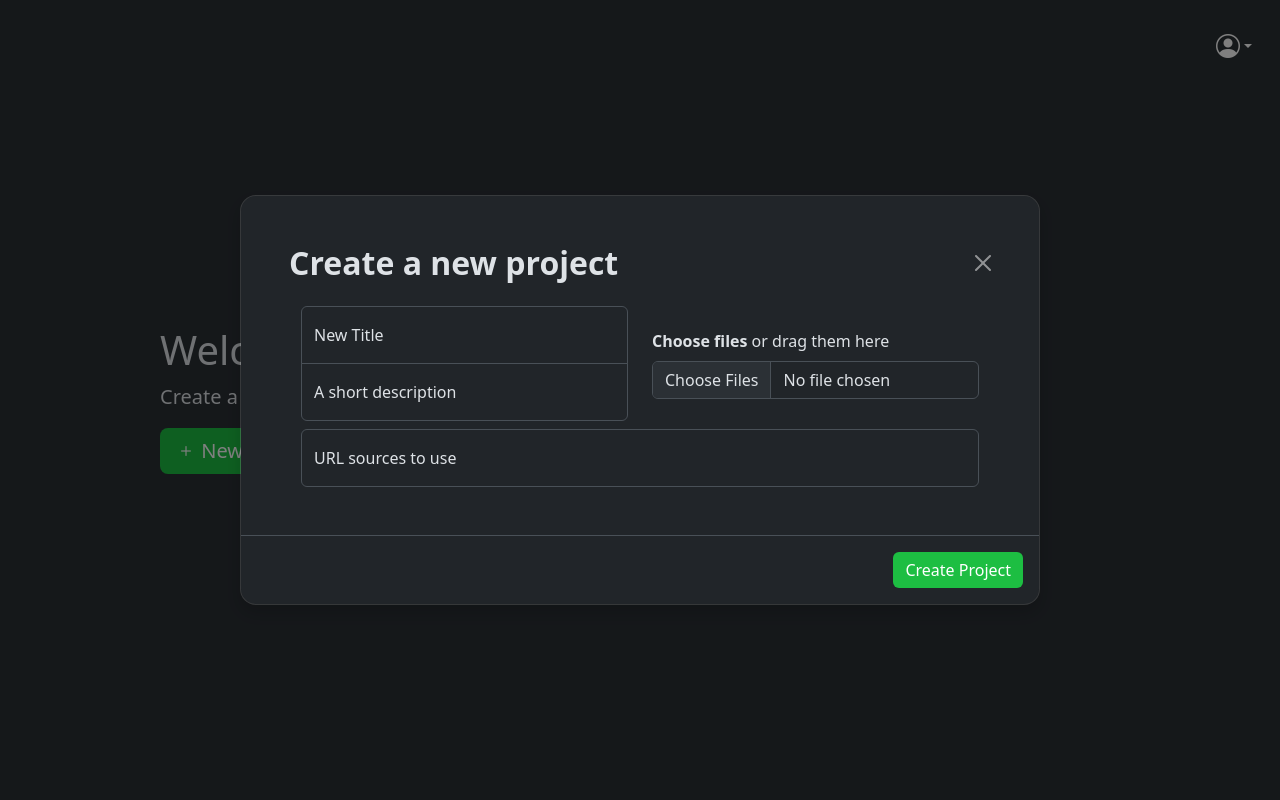
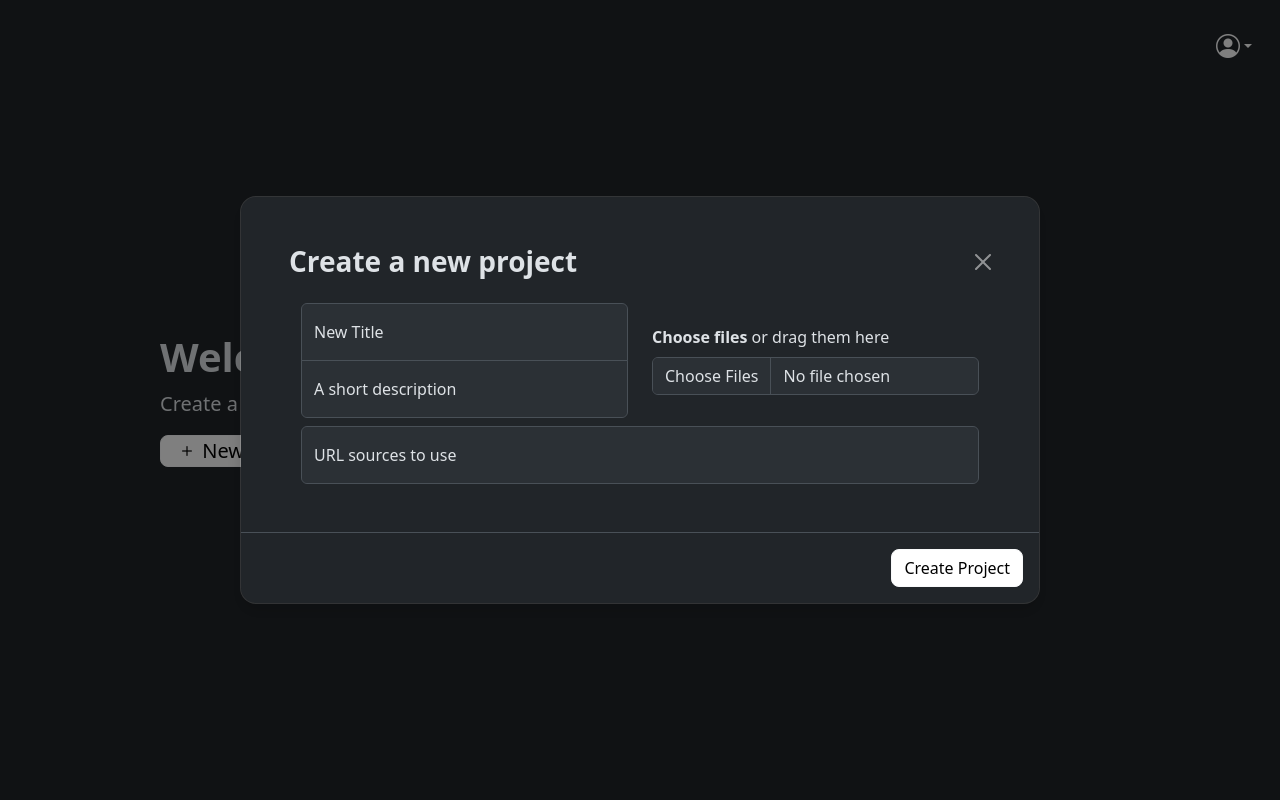
Before and after one commit to ultrabook-org/ultrabook, a Django app: page /home/ in a window 1280 px wide, after a click on "New Project". Run offline with Django 5.2, Linux system fonts and the light colour scheme; the visitor is signed in with stand-in values (Sample User, id 1); data that the repository does not hold is empty.

Commit message:
Major UI Improvements

```diff
--- a/ultrabook_app/static/ultrabook_app/styles.css
+++ b/ultrabook_app/static/ultrabook_app/styles.css
@@ -1,45 +1,6 @@
-:root {
-  --ub-green: #1dbe42;       /* Standard green (Bootstrap's default) */
-  --vivid-ub-green: #1e7e34; /* Saturated green for emphasis */
-  --ub-dark-green: #155724;  /* Darker green for hover/focus */
-  --ub-green-border: #196926; /* Border shade */
-}
-
 html,
 body {
   height: 100%;
-}
-
-.bg-green {
-  background-color: var(--ub-green);
-  border: var(--ub-green-border);
-  transition: 0.25s;
-}
-
-.bg-green:hover {
-  background-color: var(--vivid-ub-green);
-  border: var(--ub-green-border);
-  color: white;
-}
-
-.bg-green:focus {
-  background-color: var(--ub-dark-green);
-  color: white;
-  border: var(--ub-green-border);
-}
-
-.bg-green:hover:focus {
-  background-color: var(--ub-dark-green);
-  color: white;
-  border: var(--ub-green-border);
-}
-
-.green {
-  color: var(--ub-green);
-}
-
-.vivid-green {
-  color: var(--vivid-ub-green);
 }
 
 .large-icon {
@@ -52,12 +13,9 @@ body {
   right: 2.5vh;
 }
 
-#userButton {
-  transition: 0.25s;
-}
-
-#userButton:hover {
-  color: #0d6efd
+#new-project-btn {
+  margin: 0;
+  padding: 0 1.5rem 0 1rem;
 }
 
 .icon-lg {
@@ -86,18 +44,102 @@ body {
   align-items: center;
 }
 
-.card:hover * {
-  color: white;
+.card {
+  transition: 100ms;
+  max-height: 20vh;
 }
 
-.badge {
-  background-color: var(--ub-green);
-  color: black;
-  margin-top: 5px;
-  margin-right: 5px;
+.card:hover {
+  box-shadow: 0 .5rem 1rem rgba(0, 0, 0, .15);
 }
 
-.badge:hover {
+.magic-border:hover .magic-text {
+  background: radial-gradient(
+    #f72585,
+    #48cae4,
+    #ee9b00,
+    #e76f51,
+    #f72585
+  );
+  -webkit-background-clip: text;
+  background-clip: text;
+  color: transparent;
+}
+
+.magic-border .magic-text {
+  background-image: none;
+  /* keep normal text color until hover */
+  color: currentColor;
+  /* set up the clip so when the bg-image appears it shows through text */
+  -webkit-background-clip: text;
+  background-clip: text;
+  /* transition both the gradient and the color */
+  transition: background-image 0.3s, color 0.3s;
+}
+
+.magic-border {
+  --angle: 0deg;
+  position: relative;
+  display: inline-block;
+  border-radius: 0.5rem;
+  background-color: white;
   cursor: pointer;
-  color: white;
+  outline: none;
+  z-index: 1;
+  /* smooth fade-in of border on hover */
+  transition: background-color 0.3s;
 }
+
+.magic-border::before {
+  content: "";
+  position: absolute;
+  inset: 0;
+  padding: 3.5px;              /* border thickness */
+  border-radius: inherit;    /* match the button */
+  background: conic-gradient(
+    from var(--angle),
+    #f72585,
+    #48cae4,
+    #ee9b00,
+    #e76f51,
+    #f72585
+  );
+  mask:
+    /* punch through the center so only the ring shows */
+    linear-gradient(#fff 0 0) content-box,
+    linear-gradient(#fff 0 0);
+  mask-composite: exclude;
+  -webkit-mask-composite: xor;
+
+  z-index: -1;
+  pointer-events: none;
+
+  /* hidden by default */
+  opacity: 0;
+  transition: opacity 0.3s;
+}
+
+.magic-border:hover {
+  background-color: white; /* in case you want a color change */
+}
+
+.magic-border:hover::before {
+  /* fade in the ring */
+  opacity: 1;
+  /* start rotating */
+  animation: rotate 2s linear infinite;
+}
+
+/* animate the conic gradient’s start angle */
+@keyframes rotate {
+  to {
+    --angle: 360deg;
+  }
+}
+
+/* register the custom property for animation */
+@property --angle {
+  syntax: '<angle>';
+  initial-value: 0deg;
+  inherits: false;
+}
--- a/ultrabook_app/templates/ultrabook_app/home.html
+++ b/ultrabook_app/templates/ultrabook_app/home.html
@@ -9,7 +9,7 @@
     <link rel="stylesheet" href="{% static 'ultrabook_app/styles.css' %}">
     <title>Home</title>
 </head>
-<body class="d-flex align-items-center py-4 bg-body-tertiary">
+<body class="d-flex align-items-center py-4 bg-body">
     <main class="w-75 m-auto">
         <div class="text-end justify-content-end" id="user-container">
             <div class="dropdown p-2">
@@ -34,18 +34,18 @@
             </div>
         </div>
         <div id="header">
-            <h1 class="title" id="heading">Welcome to ultrabook {% if user.is_authenticated %} {{ user.username }}! {% endif %}</h1>
+            <h1 class="title fw-semibold" id="heading">Welcome to ultrabook {% if user.is_authenticated %} {{ user.username }}! {% endif %}</h1>
             {% if projects|length > 0 %}
                 <p class="lead">Create a new project or select one below</p>
-                <button id="new-project-btn" class="bg-green btn btn-primary btn-lg" data-bs-toggle="modal" data-bs-target="#createProjectForm"><i class="bi bi-plus"></i> New Project</button>
+                <button id="new-project-btn" class="btn btn-light magic-border btn-lg d-flex justify-content-center align-items-center magic-text" data-bs-toggle="modal" data-bs-target="#createProjectForm"><i class="bi bi-plus large-icon"></i> New Project</button>
                 <div id="projects" class="d-flex flex-wrap">
                     {% for project in projects %}
-                        <div class="card me-2 mt-5 bg-green" style="width: 18rem;">
+                        <div class="card me-2 mt-5 bg-light text-dark magic-border" style="width: 18rem;">
                             <a href="{% url 'home:open-project' project_key=project.pk %}" id="anchorCard">
                                 <div class="card-body">
-                                    <i class="bi bi-{{ project.icon }} mb-5 vivid-green large-icon"></i>
-                                    <h3 class="card-title">{{ project.title }}</h3>
-                                    <p class="card-text mb-2">{{ project.desc }}</p>
+                                    <i class="bi bi-{{ project.icon }} mb-5 large-icon magic-text"></i>
+                                    <h3 class="card-title text-truncate">{{ project.title }}</h3>
+                                    <p class="card-text mb-2 text-truncate">{{ project.desc }}</p>
                                 </div>
                             </a>
                         </div>
@@ -53,14 +53,14 @@
                 </div>
             {% else %}
                 <p class="lead">Create a new project to begin</p>
-                <button id="new-project-btn" class="btn btn-primary btn-lg bg-green" data-bs-toggle="modal" data-bs-target="#createProjectForm"><i class="bi bi-plus"></i> New Project</button>
+                <button id="new-project-btn" class="btn btn-light magic-border btn-lg" data-bs-toggle="modal" data-bs-target="#createProjectForm"><i class="bi bi-plus"></i> New Project</button>
                 <div id="projects"></div>
             {% endif %}
             <div id="createProjectForm" class="modal fade" tabindex="-1" aria-labelledby="createProjectForm">
                 <div class="modal-dialog modal-dialog-centered modal-lg">
                     <div class="modal-content rounded-4 shadow">
                         <div class="modal-header p-5 pb-4 border-bottom-0">
-                            <h1 class="fw-bold mb-0 fs-2">Create a new project</h1>
+                            <h1 class="fw-semibold mb-0 fs-3">Create a new project</h1>
                             <button class="btn-close" type="button" data-bs-dismiss="modal" aria-label="close"></button>
                         </div>
                         <form action="{% url 'home:new-project' %}" method="post" enctype="multipart/form-data" id="fileForm">
@@ -70,24 +70,24 @@
                                     <div class="row">
                                         <div class="col">
                                             <div class="form-floating">
-                                                <input type="text" name="title" class="form-control" id="floatingTitle" placeholder="New Project">
+                                                <input type="text" name="title" class="form-control bg-body-tertiary" id="floatingTitle" placeholder="New Project" required aria-required="true">
                                                 <label for="floatingTitle">New Title</label>
                                             </div>
                                             <div class="form-floating">
-                                                <input type="text" name="desc" class="form-control" id="floatingDesc" placeholder="A short description">
+                                                <input type="text" name="desc" class="form-control bg-body-tertiary" id="floatingDesc" placeholder="A short description" required aria-required="true">
                                                 <label for="floatingDesc">A short description</label>
                                             </div>
                                         </div>
                                         <div class="col" id="file-upload">
                                             <div id="dropzone" class="box__input">
                                                 <label for="file" class="form-label" id="fileLabel"><strong >Choose files</strong><span class="box__dragndrop"> or drag them here</span></label>
-                                                <input class="box__file form-control" type="file" name="files" id="file" data-multiple-caption="{count} files selected" multiple onchange="validateFile()" />
+                                                <input class="box__file form-control bg-body-tertiary" type="file" name="files" id="file" data-multiple-caption="{count} files selected" multiple onchange="validateFile()" />
                                             </div>
                                         </div>
                                     </div>
                                     <div class="row pt-2">
                                         <div class="form-floating">
-                                            <input type="text" name="urls" class="form-control" id="floatingUrls" placeholder="URL sources to use">
+                                            <input type="text" name="urls" class="form-control bg-body-tertiary" id="floatingUrls" placeholder="URL sources to use">
                                             <label for="floatingUrls" class="ps-4">URL sources to use</label>
                                             <div id="chipsContainer"></div>
                                         </div>
@@ -95,7 +95,7 @@
                                 </div>
                             </div>
                             <div class="modal-footer">
-                                <button type="submit" class="btn btn-primary bg-green" data-bs-dismiss="modal">Create Project</button>
+                                <button type="submit" class="btn btn-light magic-border" data-bs-dismiss="modal">Create Project</button>
                             </div>
                         </form>
                     </div>
@@ -106,90 +106,5 @@
     <script src="https://cdn.jsdelivr.net/npm/bootstrap@5.3.6/dist/js/bootstrap.bundle.min.js" integrity="sha384-j1CDi7MgGQ12Z7Qab0qlWQ/Qqz24Gc6BM0thvEMVjHnfYGF0rmFCozFSxQBxwHKO" crossorigin="anonymous"></script>
     {% load static %}
     <script src="{% static 'ultrabook_app/app.js' %}"></script>
-    <script>
-        const urlInput = document.getElementById('floatingUrls');
-        const chipsContainer = document.getElementById('chipsContainer');
-        const form = document.getElementById('fileForm')
-
-        let fullUrls = [];
-
-        urlInput.addEventListener('keydown', (e) => {
-        if (e.key === ',' || e.key === 'Enter') {
-            e.preventDefault(); // Prevent newline or extra commas
-
-            const inputText = urlInput.value.trim();
-            const segments = inputText.split(',').map(seg => seg.trim());
-
-            if (segments.length > 0) {
-            const lastSegment = segments[segments.length - 1];
-
-            // Extract domain from URL
-            const domain = getDomain(lastSegment);
-            const fullUrl = lastSegment;
-
-            // Store full URL for submission
-            fullUrls.push(fullUrl);
-
-            // Create chip
-            const chip = document.createElement('span');
-            chip.className = 'badge badge-pill badge-primary';
-            chip.textContent = domain;
-            chip.onclick = () => {
-                chipsContainer.removeChild(chip);
-                fullUrls.splice(fullUrls.indexOf(fullUrl), 1);
-                updateChips();
-            };
-            chipsContainer.appendChild(chip);
-
-            // Clear input
-            urlInput.value = segments.slice(0, -1).join(',');
-            }
-        }
-        });
-
-        function getDomain(url) {
-        try {
-            // If URL has protocol, extract hostname
-            if (url.startsWith('http://') || url.startsWith('https://')) {
-            const parsed = new URL(url);
-            return parsed.hostname;
-            } else {
-            // If URL doesn't have protocol, split on first slash
-            const parts = url.split('/');
-            return parts[0];
-            }
-        } catch (e) {
-            return url; // Fallback for invalid URLs
-        }
-        }
-
-        function updateChips() {
-        chipsContainer.innerHTML = '';
-        fullUrls.forEach(url => {
-            const domain = getDomain(url);
-            const chip = document.createElement('span');
-            chip.className = 'badge badge-pill badge-primary';
-            chip.textContent = domain;
-            chip.onclick = () => {
-            chipsContainer.removeChild(chip);
-            fullUrls.splice(fullUrls.indexOf(url), 1);
-            updateChips();
-            };
-            chipsContainer.appendChild(chip);
-        });
-        }
-
-        form.addEventListener('submit', (e) => {
-            e.preventDefault();
-
-            // Set the "urls" input to the full URLs joined by commas
-            const urlsInput = document.getElementById('floatingUrls');
-            urlsInput.value = fullUrls.join(',');
-
-            // Submit the form
-            form.submit();
-            form.reset()
-        });
-    </script>
 </body>
 </html>
```
Also changed, not shown: ultrabook_app/static/ultrabook_app/app.js (+88 -2 lines), ultrabook_app/static/ultrabook_app/chat.css (+103 -56 lines), ultrabook_app/static/ultrabook_app/project.js (+0 -84 lines), ultrabook_app/templates/ultrabook_app/project.html (+19 -17 lines), users/templates/users/login.html (+5 -5 lines), users/templates/users/sign-up.html (+5 -5 lines), users/views.py (+8 -3 lines).
